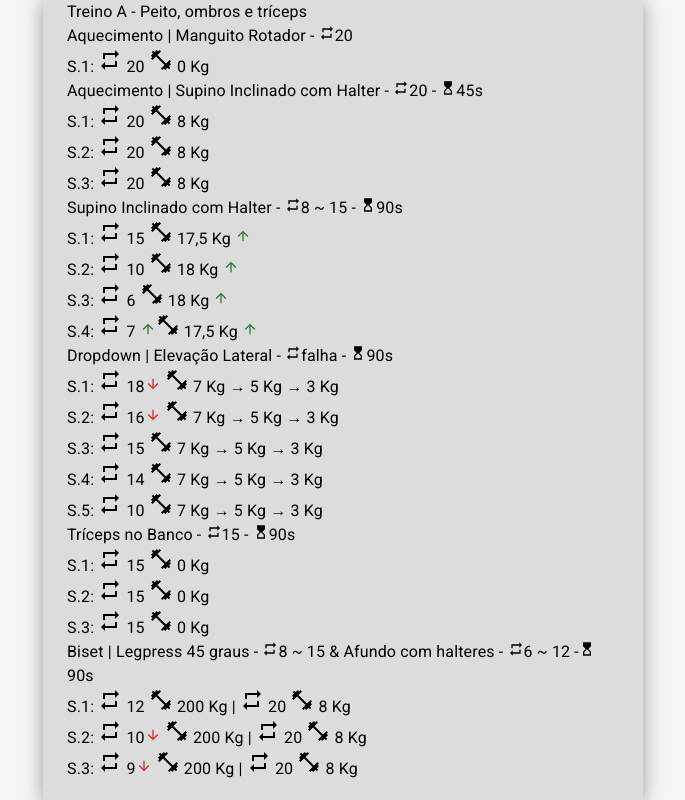
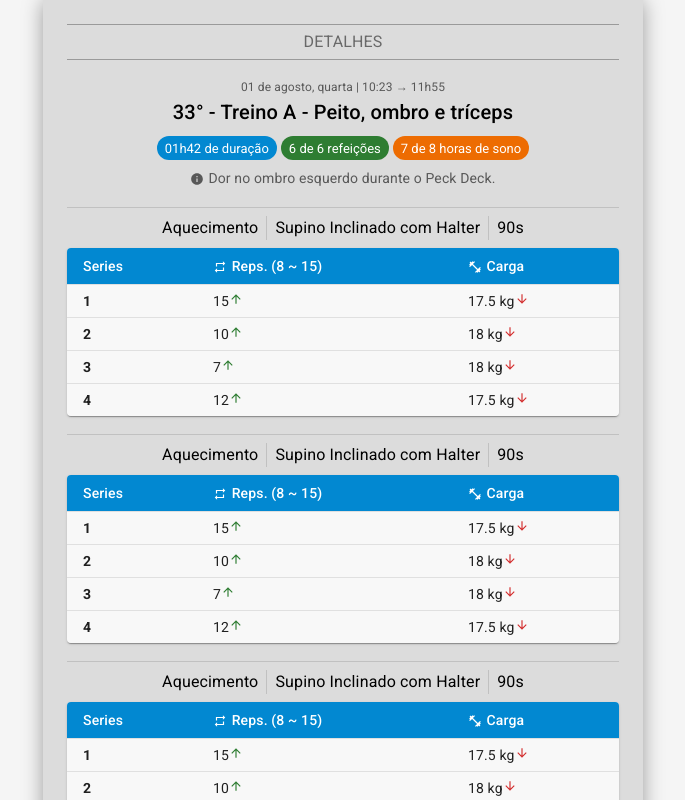
Before and after one commit to wilsondefreitas-dev/till-f, a Next.js app: page /details/1 in a window 1280 px wide. Shown: the top 800 px of the page, without its empty margins (297-982 px from the left). Built offline with nearby package versions, Linux system fonts and the light colour scheme; a web font is replaced by a local one.

Commit message:
details layout done

```diff
--- a/app/(routes)/details/[id]/page.jsx
+++ b/app/(routes)/details/[id]/page.jsx
@@ -1,21 +1,51 @@
 "use client";
-import Stack from "@mui/material/Stack";
 import Typography from "@mui/material/Typography";
 import { styled } from "@mui/material/styles";
 import RepeatIcon from "@mui/icons-material/Repeat";
+import Chip from "@mui/material/Chip";
 import Container from "@mui/material/Container";
 import FitnessCenterIcon from "@mui/icons-material/FitnessCenter";
-import HourglassTopIcon from "@mui/icons-material/HourglassTop";
 import ArrowUpwardIcon from "@mui/icons-material/ArrowUpward";
 import ArrowDownwardIcon from "@mui/icons-material/ArrowDownward";
+import Divider from "@mui/material/Divider";
+import InfoIcon from "@mui/icons-material/Info";
 
 export default function Page({ params }) {
   const { id } = params;
   console.log(id);
   return (
     <MainContainer maxWidth="sm">
-      <Stack>
-        <Typography>Treino A - Peito, ombros e tríceps</Typography>
+      <Header>detalhes</Header>
+
+      <Stack spacing={1}>
+        <Stack>
+          <HeaderInfo>01 de agosto, quarta | 10:23 → 11h55</HeaderInfo>
+          <TrainingTitle variant="h6">
+            33° - Treino A - Peito, ombro e tríceps
+          </TrainingTitle>
+        </Stack>
+
+        <Stack direction="row" spacing={0.5} justifyContent={"center"}>
+          <Chip label="01h42 de duração" color="info" size="small" />
+          <Chip label="6 de 6 refeições" color="success" size="small" />
+          <Chip label="7 de 8 horas de sono" color="warning" size="small" />
+        </Stack>
+
+        <Observation>
+          <InfoIcon fontSize={"1"} />
+          Dor no ombro esquerdo durante o Peck Deck.
+        </Observation>
+      </Stack>
+
+      <DenseTable />
+      <DenseTable />
+      <DenseTable />
+      <DenseTable />
+      <DenseTable />
+      <DenseTable />
+      <DenseTable />
+
+      {/* <Stack>
         <Typography>
           Aquecimento | Manguito Rotador - <RepeatIcon fontSize="1" />
           20
@@ -133,11 +163,12 @@ export default function Page({ params }) {
           /> <FitnessCenterIcon /> 200 Kg | <RepeatIcon /> 20{" "}
           <FitnessCenterIcon /> 8 Kg
         </Typography>
-      </Stack>
+      </Stack> */}
     </MainContainer>
   );
 }
 
+//dupe - feed page
 const MainContainer = styled(Container)(() => ({
   display: "flex",
   flexDirection: "column",
@@ -147,3 +178,131 @@ const MainContainer = styled(Container)(() => ({
   backgroundColor: "gainsboro",
   boxShadow: "0px 0px 20px -1px rgba(0, 0, 0, 0.4)",
 }));
+
+//dupe - feed page
+const Header = styled(Typography)(() => ({
+  textAlign: "center",
+  color: "dimgray",
+  textTransform: "uppercase",
+  fontSize: 16,
+  borderBottom: "solid 1px rgba(0, 0, 0, 0.3)",
+  borderTop: "solid 1px rgba(0, 0, 0, 0.3)",
+  padding: 5,
+  marginTop: 24, //uniq
+}));
+
+const TrainingTitle = styled(Typography)(() => ({
+  textAlign: "center",
+}));
+
+const HeaderInfo = styled(Typography)(({ theme }) => ({
+  fontSize: 12,
+  textAlign: "center",
+  color: theme.palette.text.secondary,
+  margin: 0,
+}));
+
+const Observation = styled(Typography)(({ theme }) => ({
+  display: "flex",
+  alignItems: "center",
+  justifyContent: "center",
+  gap: 4,
+  fontSize: 14,
+  color: theme.palette.text.secondary,
+}));
+
+import Table from "@mui/material/Table";
+import TableBody from "@mui/material/TableBody";
+import TableCell from "@mui/material/TableCell";
+import TableContainer from "@mui/material/TableContainer";
+import TableHead from "@mui/material/TableHead";
+import TableRow from "@mui/material/TableRow";
+import Paper from "@mui/material/Paper";
+import Stack from "@mui/material/Stack";
+
+function createData(series, reps, weight) {
+  return { series, reps, weight };
+}
+
+const rows = [
+  createData(1, `${15}`, `${17.5} kg`),
+  createData(2, `${10}`, `${18} kg`),
+  createData(3, `${7}`, `${18} kg`),
+  createData(4, `${12}`, `${17.5} kg`),
+];
+
+export function DenseTable() {
+  return (
+    <Stack spacing={1}>
+      <Divider />
+      <TableTitle
+        direction={"row"}
+        justifyContent={"center"}
+        divider={<Divider orientation="vertical" flexItem />}
+        spacing={1}
+      >
+        <Typography>Aquecimento</Typography>
+        <Typography>Supino Inclinado com Halter</Typography>
+        <Typography>90s</Typography>
+      </TableTitle>
+      <TableContainer
+        component={Paper}
+        sx={{ backgroundColor: "rgba(255, 255, 255, 0.8)" }}
+      >
+        <Table size="small">
+          <TableHead>
+            {/* <TableRow> */}
+            <TableHeaderCell>Series</TableHeaderCell>
+            <TableHeaderCell>
+              <RepeatIcon fontSize="1" /> Reps. (8 ~ 15)
+            </TableHeaderCell>
+            <TableHeaderCell>
+              <FitnessCenterIcon fontSize="1" /> Carga
+            </TableHeaderCell>
+            {/* </TableRow> */}
+          </TableHead>
+          <TableBody>
+            {rows.map((row) => (
+              <TableRow
+                key={row.name}
+                sx={{ "&:last-child td, &:last-child th": { border: 0 } }}
+              >
+                <TableCell>
+                  <b>{row.series}</b>
+                </TableCell>
+                <TableCell>
+                  {row.reps}
+                  <ArrowUpwardIcon fontSize="1" color="success" />
+                </TableCell>
+                <TableCell>
+                  {row.weight}
+                  <ArrowDownwardIcon fontSize="1" color="error" />
+                </TableCell>
+              </TableRow>
+            ))}
+          </TableBody>
+        </Table>
+      </TableContainer>
+    </Stack>
+  );
+}
+
+const TableTitle = styled(Stack)(() => ({
+  fontSize: 15,
+  textAlign: "center",
+  "& svg": {
+    position: "relative",
+    top: 2,
+    marginRight: 1,
+  },
+}));
+
+const TableHeaderCell = styled(TableCell)(({ theme }) => ({
+  backgroundColor: theme.palette.info.main,
+  color: "white",
+  "& svg": {
+    position: "relative",
+    top: 3,
+    marginRight: 1,
+  },
+}));
--- a/app/(routes)/feed/components/TrainingCard.jsx
+++ b/app/(routes)/feed/components/TrainingCard.jsx
@@ -19,7 +19,7 @@ export default function TrainingCard() {
   return (
     <>
       <Divider>
-        <CardHeader>01 de agosto</CardHeader>
+        <CardHeader>01 de agosto, quarta</CardHeader>
       </Divider>
       <Card>
         <CardContent>
```
Also changed, not shown: app/(routes)/feed/page.jsx (+6 -4 lines).
